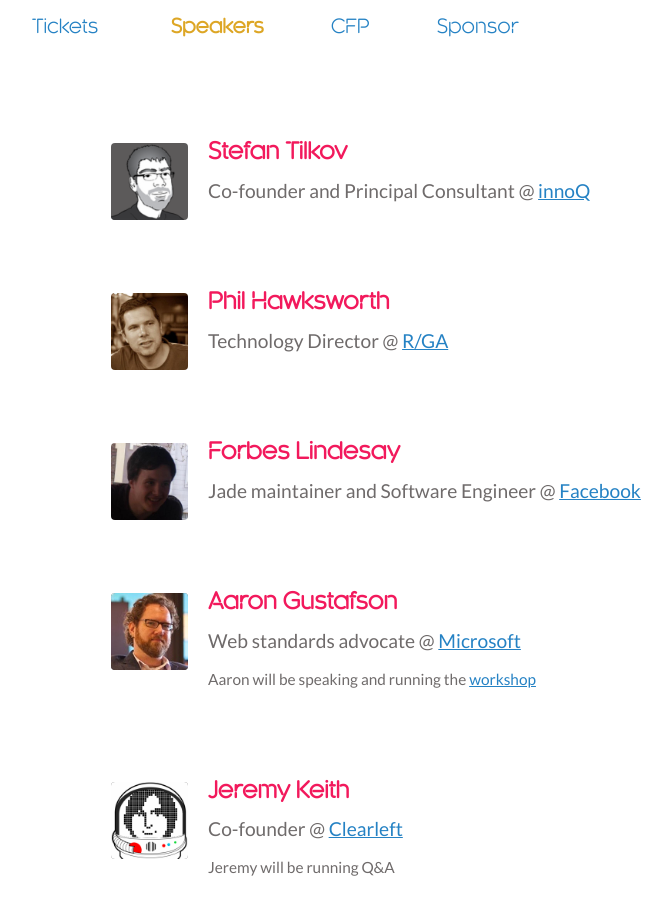
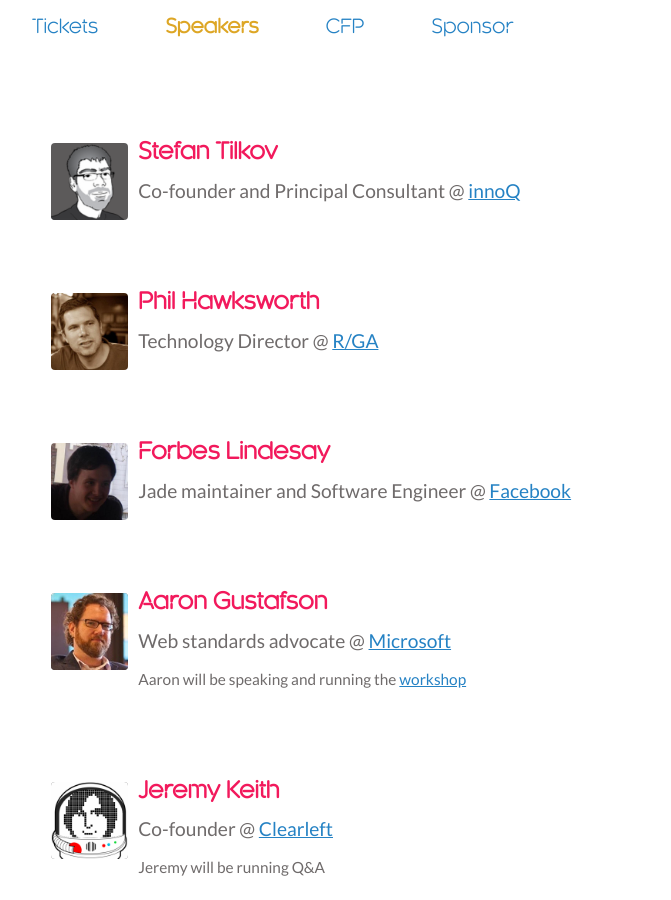
Before and after one commit to fmds/website, a website: page speakers.html in a window 1280 px wide. Shown: the part 460-1360 px from the top of the page, without its empty margins (224-895 px from the left). Drawn offline with Linux system fonts and the light colour scheme.

Commit message:
minor style tweaks

```diff
--- a/_src/_nav.jade
+++ b/_src/_nav.jade
@@ -1,6 +1,6 @@
 nav
   a(href='https://ti.to/enhanceconf/london-2016').tickets Tickets
-   &nbsp;
+  &nbsp;
   a(href='./speakers.html').speakers Speakers
   &nbsp;
   a(href='./cfp.html').cfp CFP
--- a/_src/style.scss
+++ b/_src/style.scss
@@ -209,7 +209,7 @@ ul.speakers {
 
     position: relative;
     @media (min-width: 600px) {
-        margin-left: 79px;
+        margin-left: 1em;
     }
 
     li {
@@ -224,7 +224,7 @@ ul.speakers {
             position: relative;
 
             @media (min-width: 600px) {
-                margin: 0 20px;
+                margin: 0 0 0 10px;
                 display: inline-block;
 
             }
```
Also changed, not shown: about.html, boss.html, cfp.html, code-of-conduct.html, contact.html, index.html, speakers.html, sponsors-pack.html, sponsors.html, sponsorship-opportunities/evening.html, sponsorship-opportunities/lunch.html, sponsorship-opportunities/video.html, style.css, tease.html, 2 more files.
